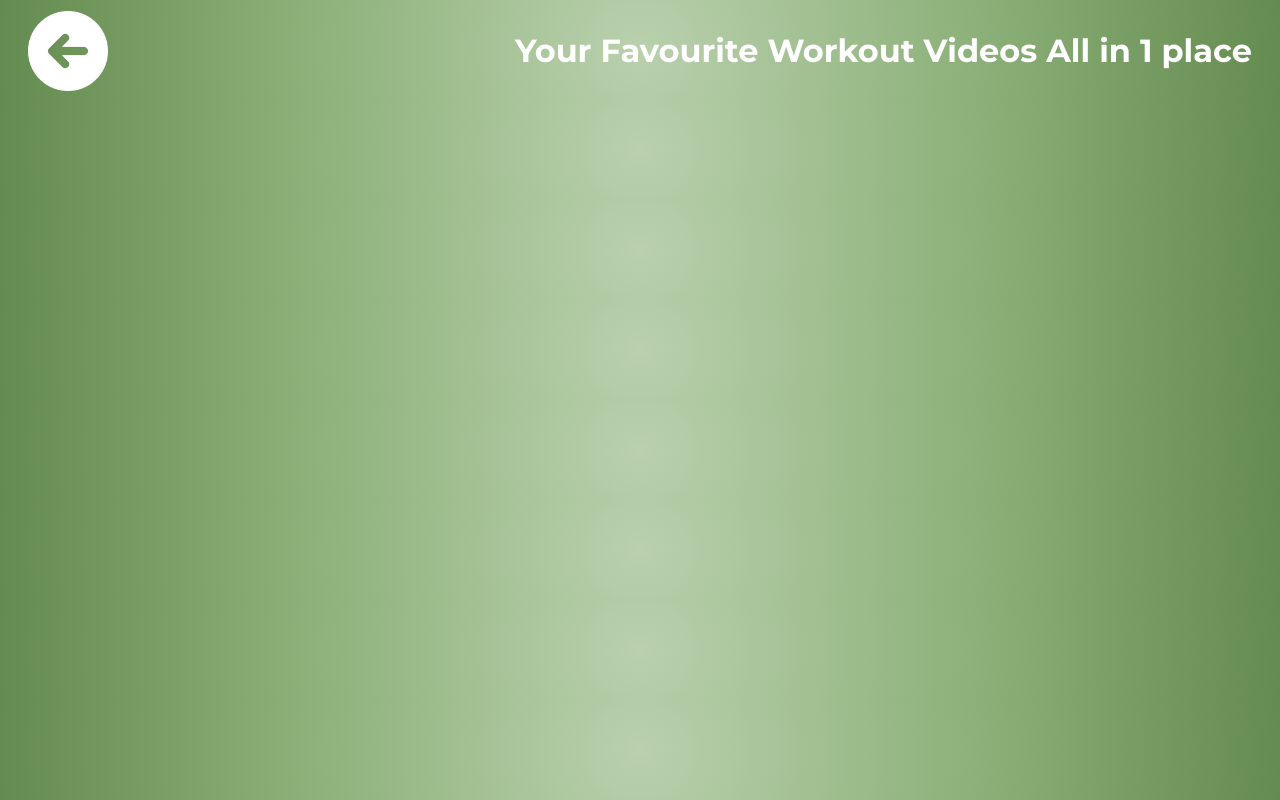
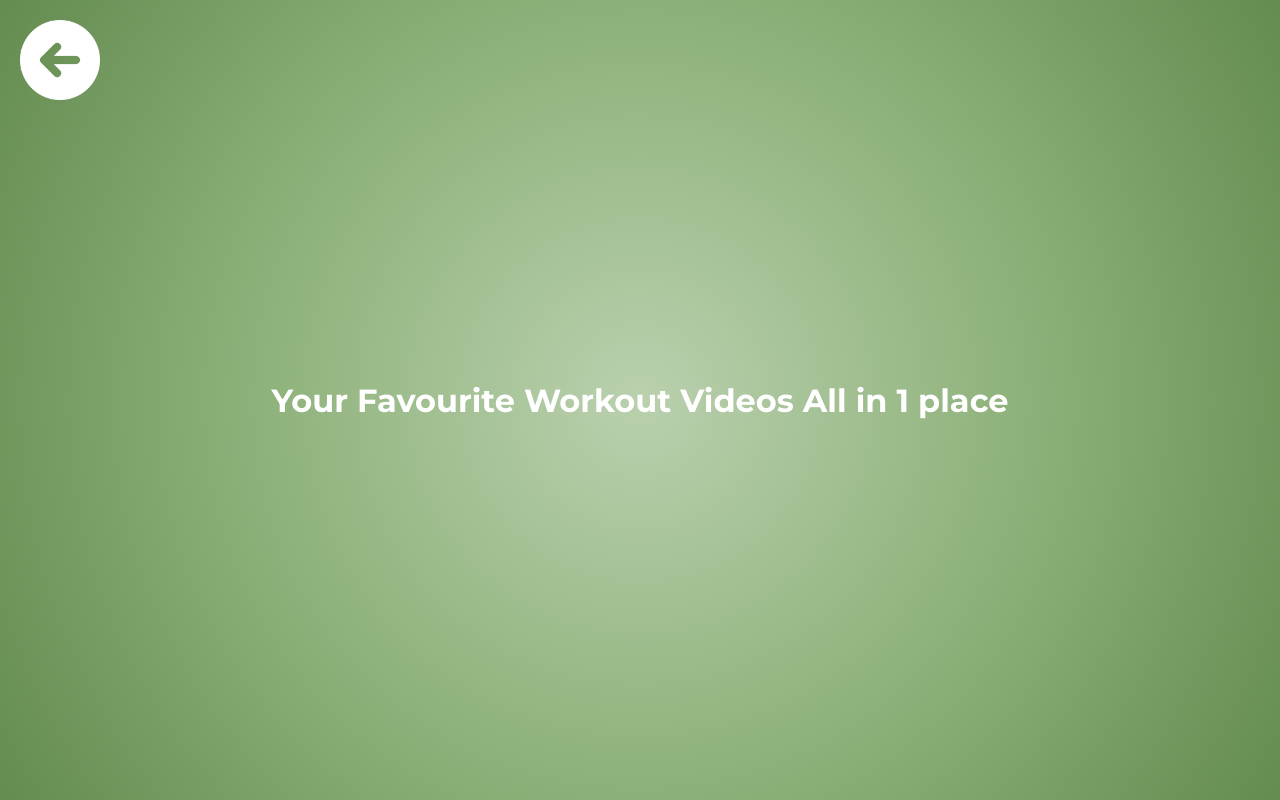
Before and after one commit to sydshereck/FitPulse, a plain HTML site: page videos.html in a window 1280 px wide. Drawn offline with Linux system fonts and the light colour scheme.

Commit message:
format videos page

```diff
--- a/videos.html
+++ b/videos.html
@@ -13,6 +13,13 @@
         body {
             background: repeating-radial-gradient(circle, #bad0ae, #8eb27b, #648b50);
             color: white;
+            margin: 0;
+            padding: 0;
+            display: flex;
+            flex-direction: column;
+            align-items: center;
+            justify-content: center;
+            height: 100vh;
         }
 
         h1, h2, p {
@@ -28,14 +35,6 @@
             line-height: 25px;
         }
 
-        .header-container {
-            display: flex;
-            align-items: center;
-            justify-content: space-between;
-            margin-top: 10px;
-            padding: 0 20px;
-        }
-
         .goBack-button {
             width: 80px;
             height: 80px;
@@ -43,6 +42,9 @@
             cursor: pointer;
             background-size: cover;
             background-color: transparent;
+            position: absolute;
+            top: 20px;
+            left: 20px;
         }
 
         .goBack-button {
@@ -67,9 +69,7 @@
 </head>
 
 <body>
-    <div class="header-container">
-        <button class="goBack-button" onclick="redirectTo('index.html')"></button>
-        <h1>Your Favourite Workout Videos All in 1 place</h1>
-    </div>
+    <button class="goBack-button" onclick="redirectTo('index.html')"></button>
+    <h1>Your Favourite Workout Videos All in 1 place</h1>
 </body>
 </html>
```
